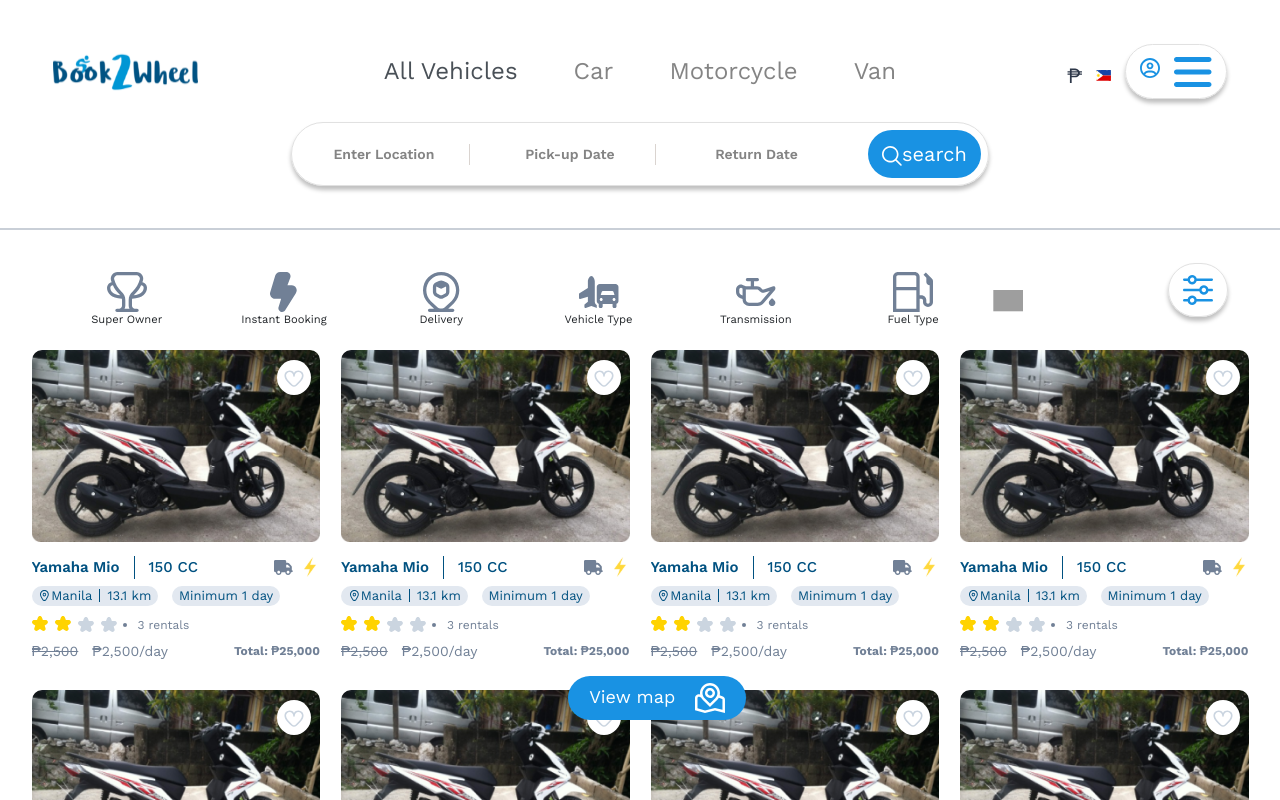
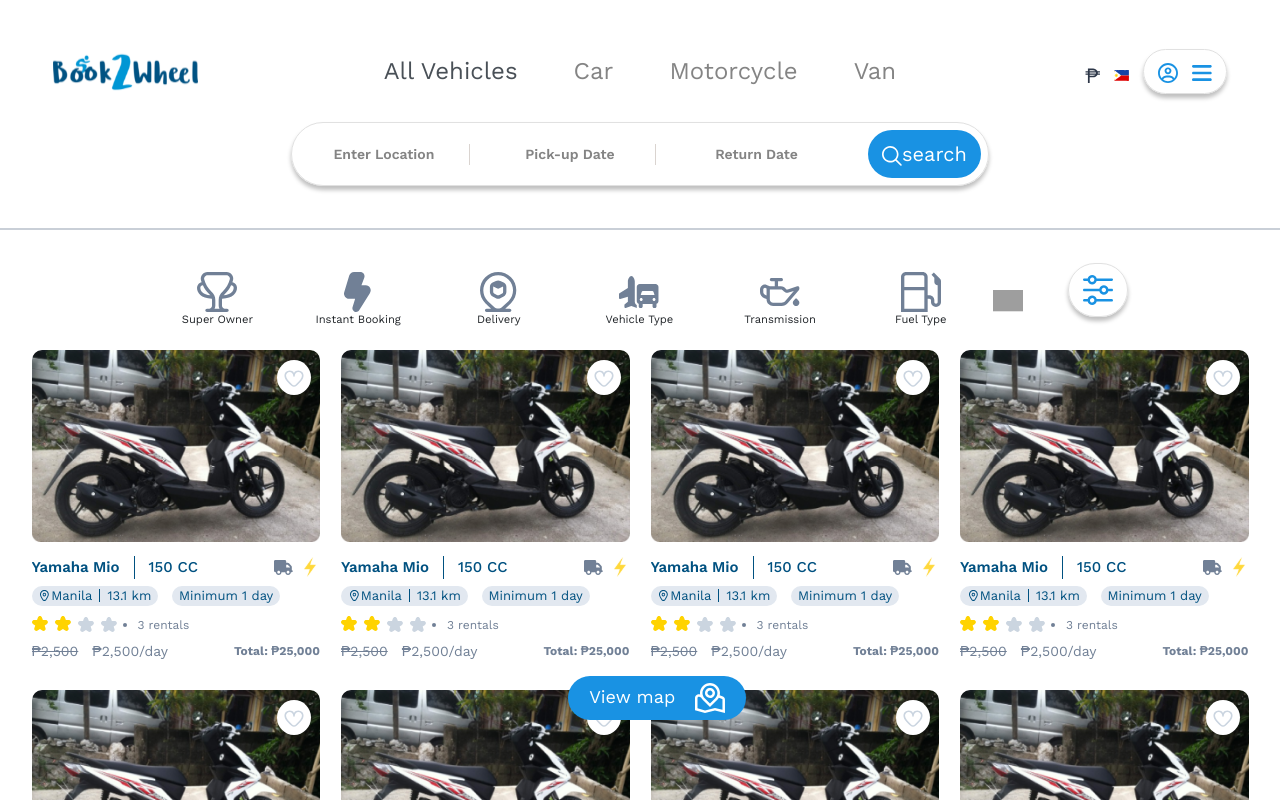
Before and after one commit to usha012/book2wheel, a React (Create React App) app: page / in a window 1280 px wide. Shown: the top 800 px of the page. Built offline with nearby package versions, Linux system fonts and the light colour scheme; grey boxes are pictures that could not be loaded.

Commit message:
new chnages

```diff
--- a/src/Assets/scss/partials/_commn.scss
+++ b/src/Assets/scss/partials/_commn.scss
@@ -85,7 +85,7 @@
         border:1px solid lighten($bg-gray-300, 40%);
     }
 }
-.pill_
+
 
 .bars_icon{
     width: 20px;
--- a/src/Components/CategoryFillters.js
+++ b/src/Components/CategoryFillters.js
@@ -25,8 +25,8 @@
 export const CategoryFillters = () => {
   return (
     <>
-      <div className="row mx-1 mx-md-5 mx-lg-5 mb-4 d-none d-md-flex justify-content-between justify-content-md-center justify-content-lg-between align-items-center">
-        <div className="col-10 col-md-10 col-lg-10 mt-4">
+      <div className="row mx-1 mx-md-5 mx-lg-5 mb-4 d-none d-md-flex justify-content-between justify-content-md-center justify-content-lg-between  justify-content-xl-center align-items-center">
+        <div className="col-10 col-md-10 col-lg-10 col-xl-9 col-xxl-8 mt-4">
           <OwlCarousel
             className="owl-theme category_carousel position-relative px-5 ps-lg-0"
             loop
@@ -88,7 +88,7 @@
         </div>
 
 
-        <div className="col-auto col-md-1 col-lg-1">
+        <div className="col-auto col-md-1 col-lg-1 col-xl-1 col-xxl-auto">
           <div className="pill_container--fit-content ms-auto">
             <div className='pr-30 pr-30-md'>
                 <img src={FillterIcon} />
```
